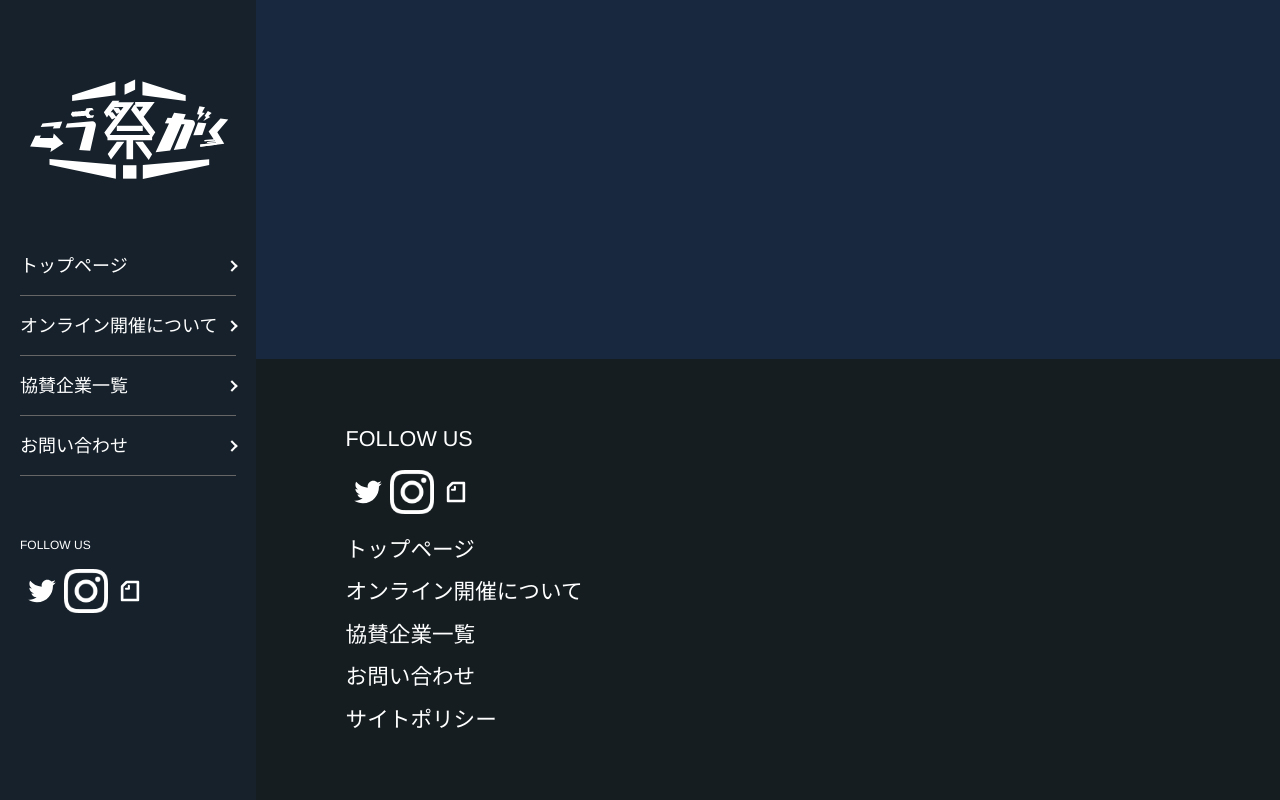
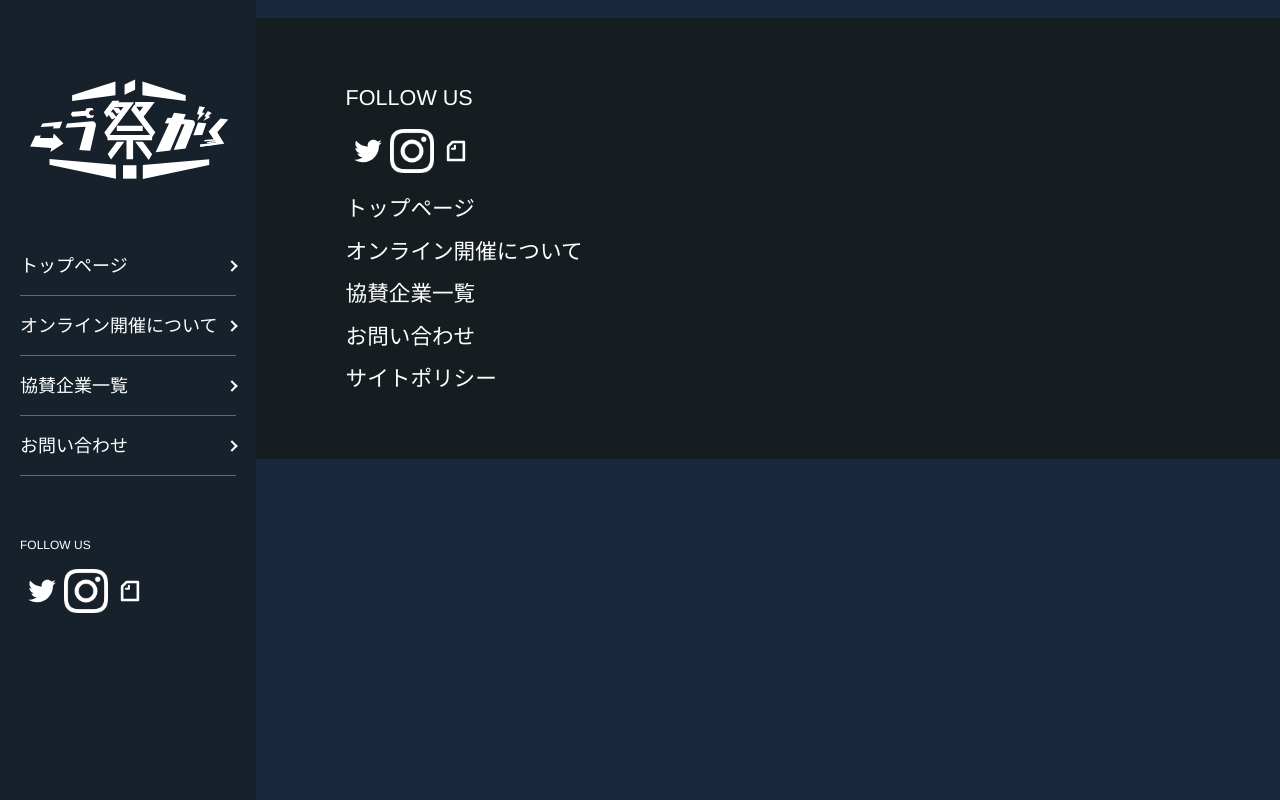
Before and after one commit to kougakusai/kougakusai-hp, a Next.js app: page / in a window 1280 px wide. Built offline with nearby package versions, Linux system fonts and the light colour scheme.

Commit message:
#20PR 修正-2

```diff
--- a/src/components/modules/Footer/Footer.tsx
+++ b/src/components/modules/Footer/Footer.tsx
@@ -28,7 +28,13 @@ const links = [
 
 const Footer: VFC = () => {
   return (
-    <footer className="mb-[104px] k-lg:mb-0 w-full k-lg:w-[calc(100%-20vw)] bg-k-navy-black text-white text-[1.8rem] px-[10%] pt-[10%] pb-[130px] k-lg:py-[5%] k-lg:pl-[7%] k-lg:pr-[20%] absolute bottom-0 k-lg:right-0">
+    <footer
+      className={clsx(
+        "k-lg:ml-auto w-full k-lg:w-[calc(100%-20vw)]",
+        "bg-k-navy-black text-white text-[1.8rem]",
+        "px-[10%] pt-[10%] pb-[130px] k-lg:py-[5%] k-lg:pl-[7%] k-lg:pr-[20%]"
+      )}
+    >
       <div>
         <SNSButtons className="mb-[20px]" />
         <ul className="space-y-[10px]">
```
